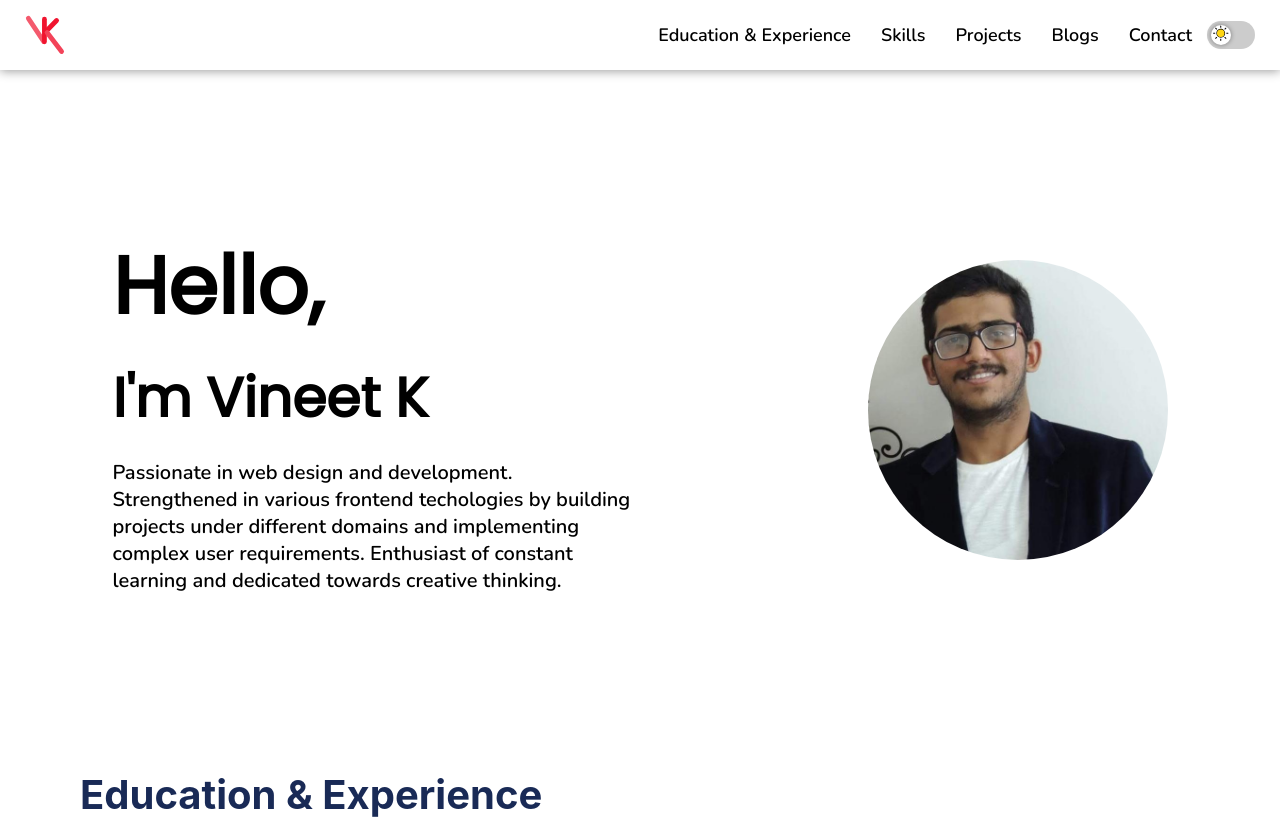
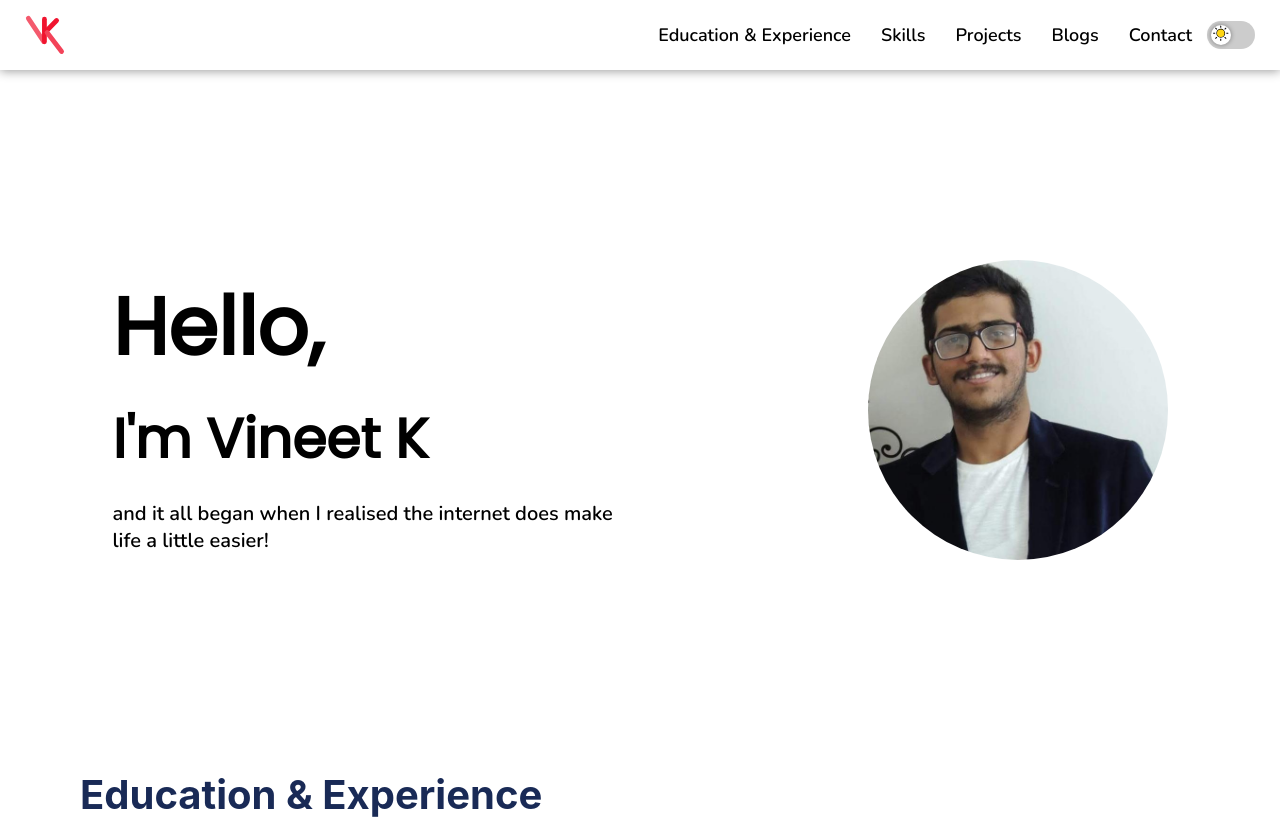
Before and after one commit to vineetk13/my-portfolio, a React (Create React App) app: page / in a window 1280 px wide. Shown: the top 819 px of the page. Built offline with nearby package versions, Linux system fonts and the light colour scheme; no server answers.

Commit message:
updated intro

```diff
--- a/src/components/intro.js
+++ b/src/components/intro.js
@@ -44,7 +44,8 @@ const Introduction = (props) => {
             <Greeting>Hello,</Greeting>
             <Intro>I'm Vineet K</Intro>
             <Summary {...props}>
-                Passionate in web design and development. Strengthened in various frontend techologies by building projects under different domains and implementing complex user requirements. Enthusiast of constant learning and dedicated towards creative thinking.
+                {/* Passionate in web design and development. Strengthened in various frontend techologies by building projects under different domains and implementing complex user requirements. Enthusiast of constant learning and dedicated towards creative thinking.   */}
+                and it all began when I realised the internet does make life a little easier!
             </Summary>
             {/*<a href="/assets/my_resume1.pdf" download>Download Resume</a>*/}
         </Container>
```
